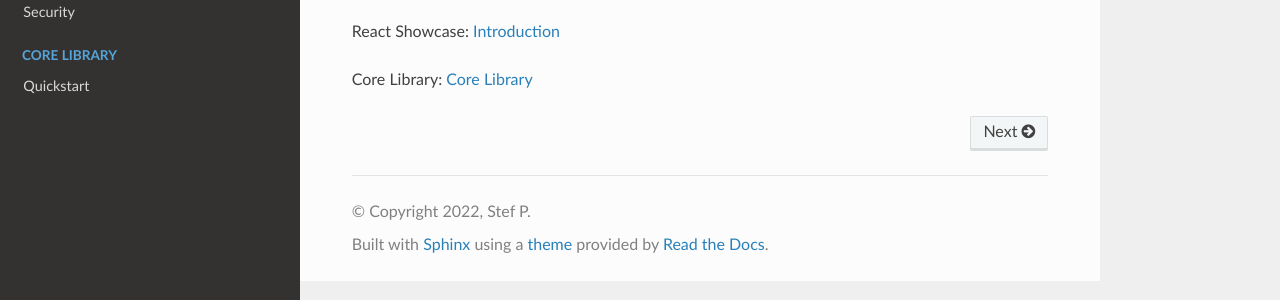
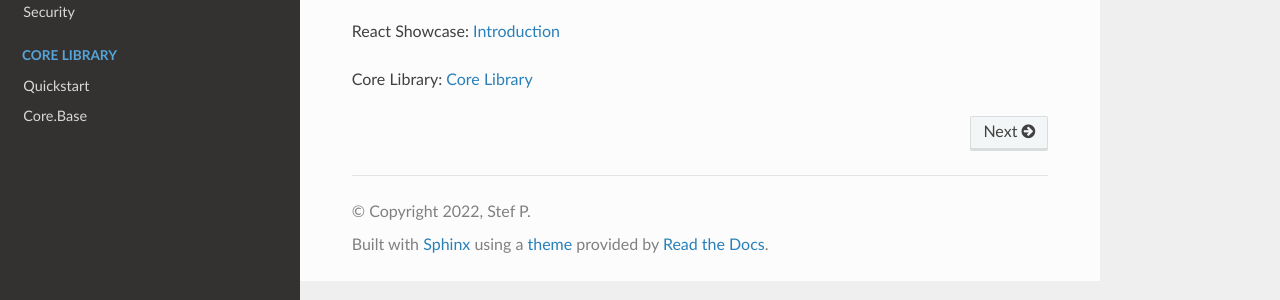
Before and after one commit to p-stef/stef-docs, a Sphinx documentation site: the page built from docs/source/index.rst, in a window 1280 px wide. Shown: the part 212-512 px from the top of the page. Built offline with Sphinx 7.4.7 and the Read the Docs theme 2.0.0, drawn with Linux system fonts in a browser that asks for light colours.

Commit message:
Update index.rst

```diff
--- a/docs/source/index.rst
+++ b/docs/source/index.rst
@@ -28,3 +28,4 @@
    :caption: Core Library
 
    core-library/_quickstart
+   core-library/core-base/_index
```
